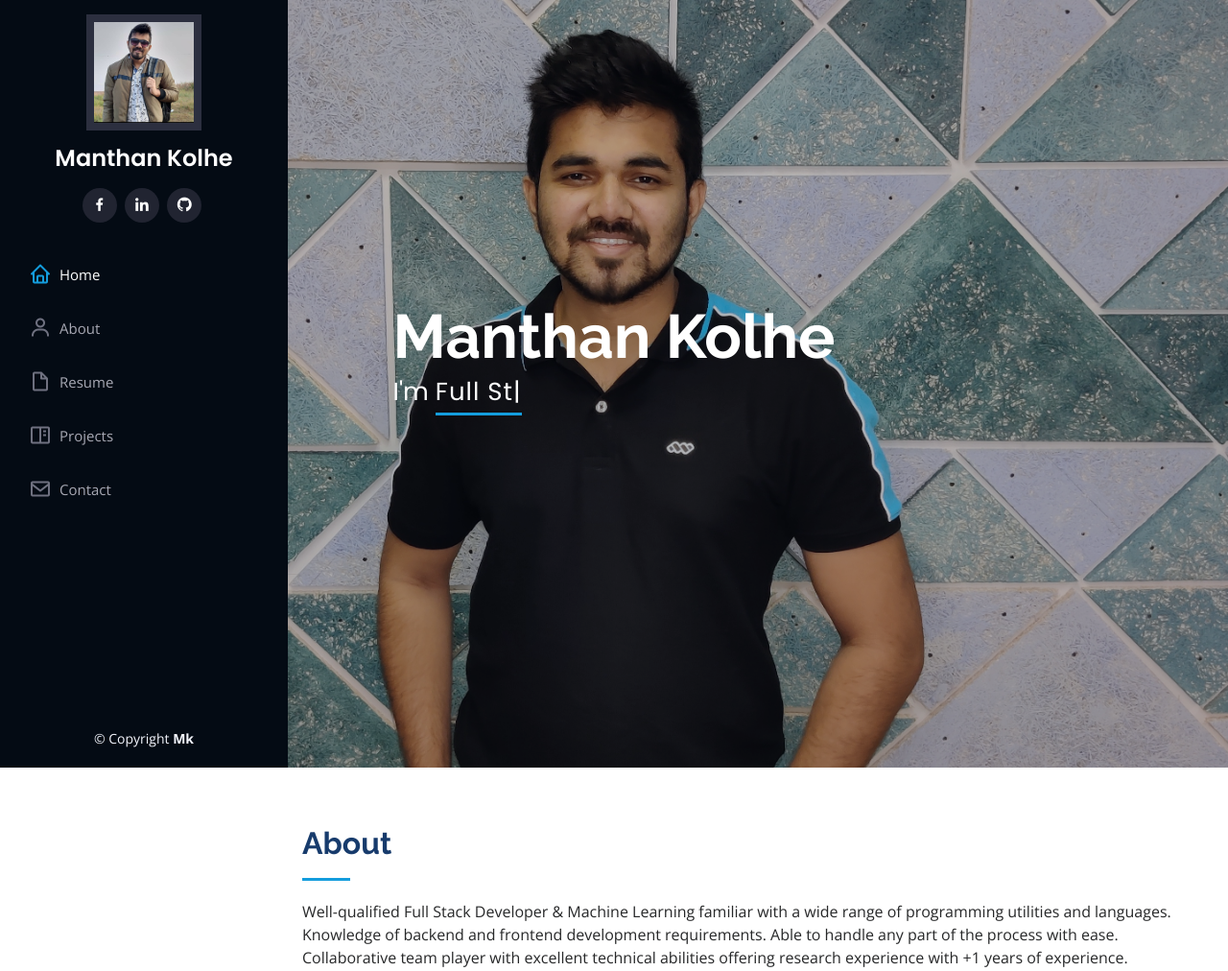
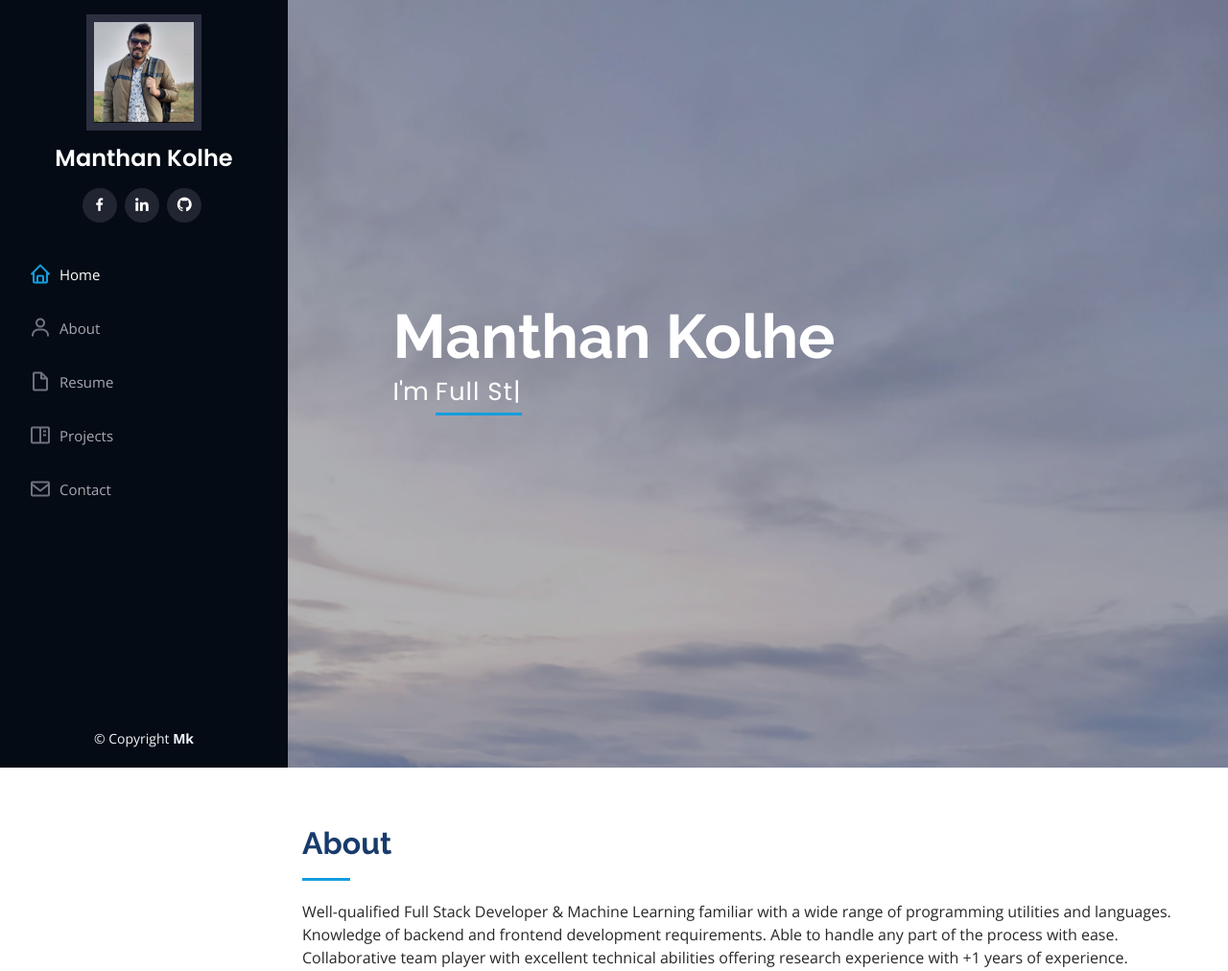
Before and after one commit to manthan369/manthan-kolhe, a PHP site: page / in a window 1280 px wide. Shown: the top 1012 px of the page at 96% size. Run offline with PHP 8.4, Linux system fonts and the light colour scheme.

Commit message:
Update style.css

```diff
--- a/assets/css/style.css
+++ b/assets/css/style.css
@@ -211,7 +211,7 @@ h1, h2, h3, h4, h5, h6 {
 #hero {
   width: 100%;
   height: 100vh;
-  background: url("../img/manthan_profile.jpg") top center;
+  background: url("../img/manthan.jpg") top center;
   background-size: cover;
 }
 
```
